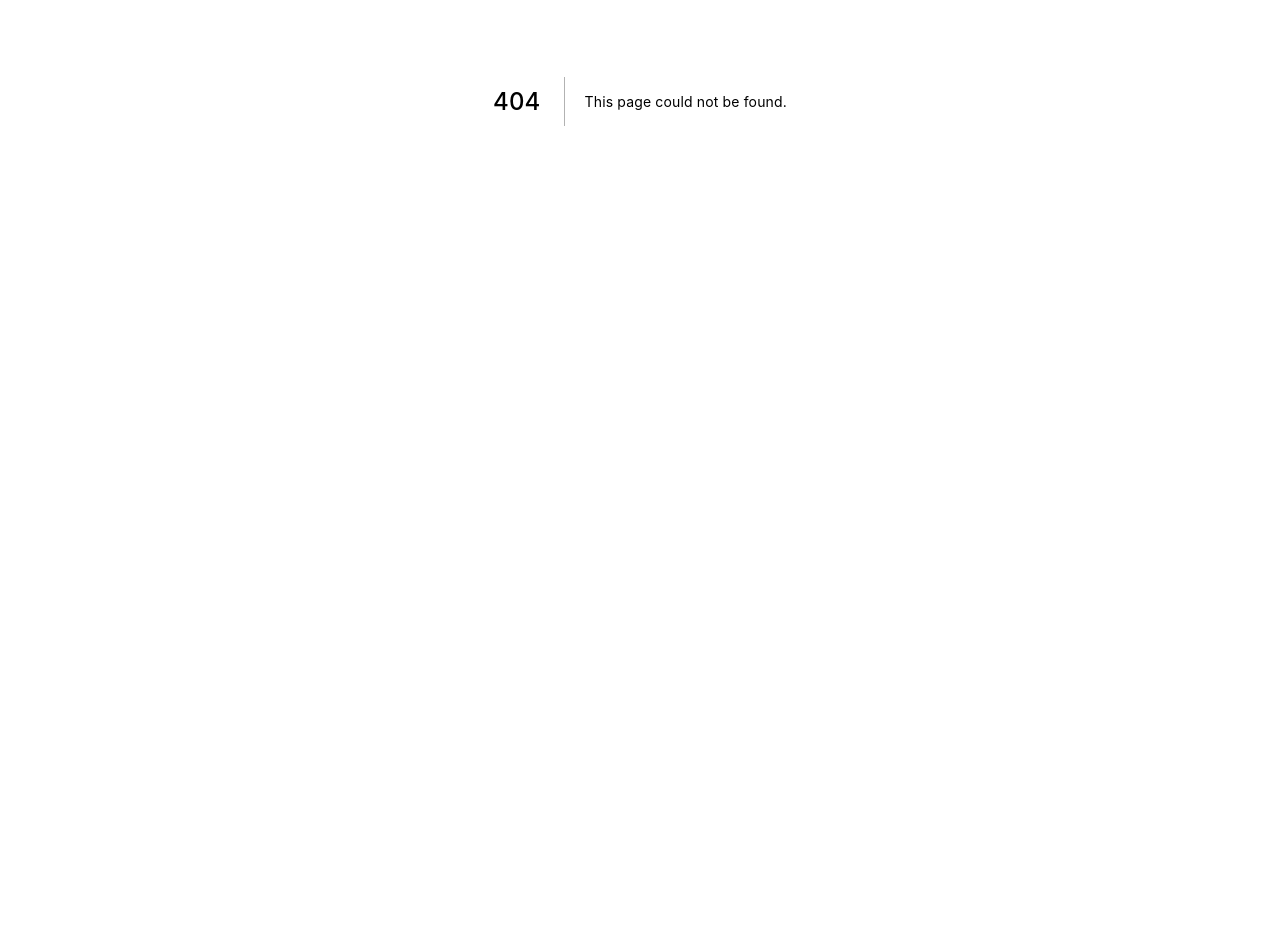
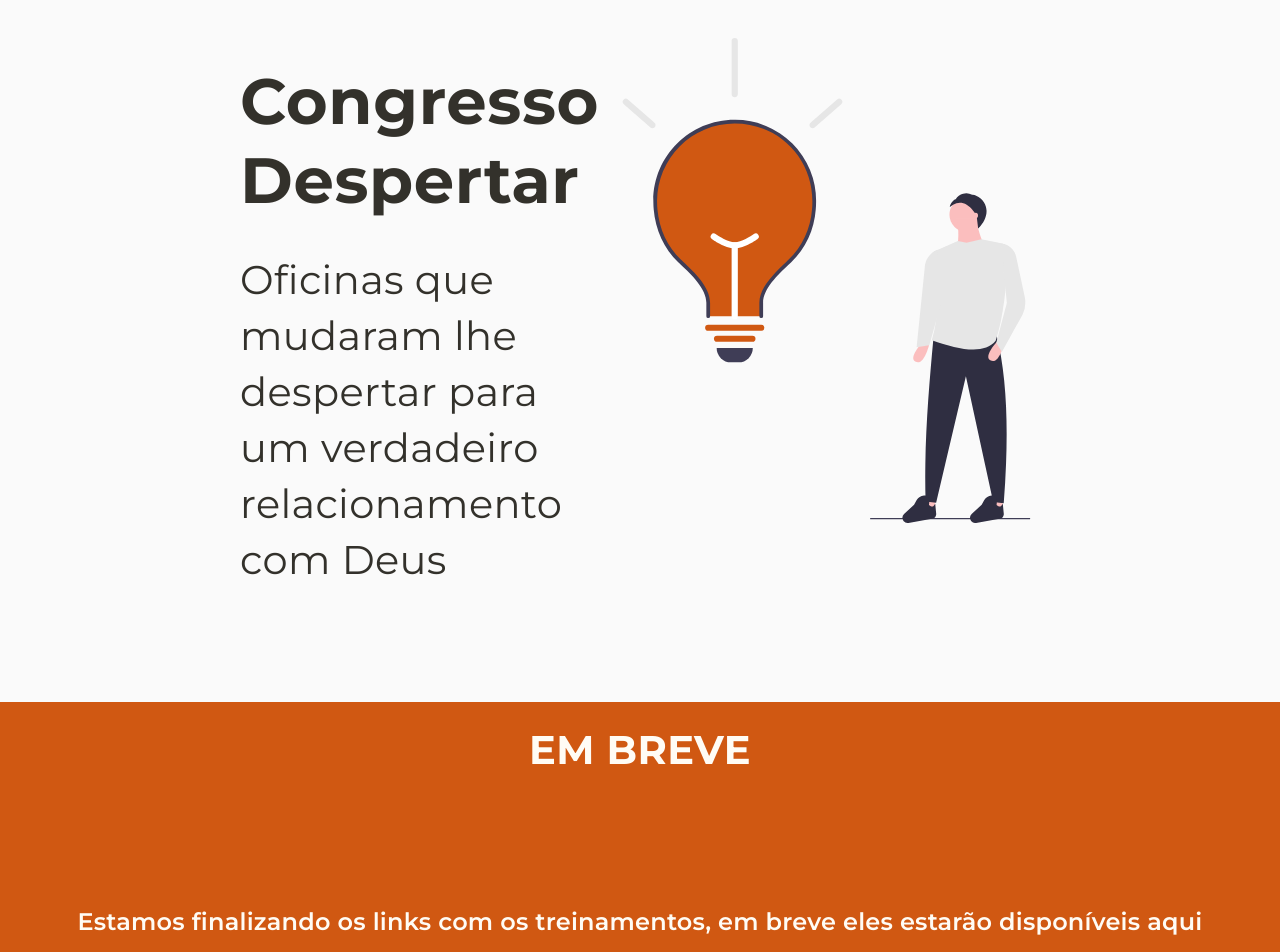
Before and after one commit to BrunoRibeiro147/feira-de-ministerios-nextjs, a Next.js app: page /oficinas in a window 1280 px wide. Before the commit this address had no page. Shown: the part 299-1251 px from the top of the page. Before the commit the page ends 800 px from the top, so only its background shows below. Built offline with nearby package versions, Linux system fonts and the light colour scheme.

Commit message:
:sparkles: Feat: Add new 'oficinas' page and make some import adjustments

```diff
--- /dev/null
+++ b/src/components/Card/index.ts
@@ -0,0 +1,3 @@
+import { Card } from './Card'
+
+export { Card }
--- /dev/null
+++ b/src/components/Header/index.ts
@@ -0,0 +1,3 @@
+import { Header } from './Header'
+
+export { Header }
--- /dev/null
+++ b/src/components/index.ts
@@ -0,0 +1,4 @@
+import { Card } from './Card';
+import { Header } from './Header'
+
+export { Card, Header }
--- a/src/pages/_app.tsx
+++ b/src/pages/_app.tsx
@@ -10,7 +10,7 @@ const MyApp: React.FC<AppProps> = ({ Component, pageProps }) => {
       <ThemeProvider theme={theme}>
         <CssBaseline />
         <Head>
-          <title>Feira de Ministérios 2021</title>
+          <title>Nova Jovens</title>
         </Head>
         <Component {...pageProps} />
       </ThemeProvider>
--- a/src/pages/index.tsx
+++ b/src/pages/index.tsx
@@ -8,8 +8,7 @@ import {
 } from '@material-ui/core';
 import { FiSearch } from 'react-icons/fi';
 import { useStyles } from '../styles/home/index';
-import { Card } from '../components/Card/Card';
-import { Header } from '../components/Header/Header'
+import { Card, Header } from '../components';
 import { client } from '../lib/prismic';
 import { Document } from 'prismic-javascript/types/documents';
 import Link from 'next/link'
--- /dev/null
+++ b/src/pages/oficinas.tsx
@@ -0,0 +1,52 @@
+
+import {
+  Box,
+  Typography,
+} from '@material-ui/core';
+
+import { useStyles } from '../styles/home';
+import { Header } from '../components'
+
+
+const Home: React.FC = () => {
+  const classes = useStyles();
+
+  return (
+    <Box>
+      <Box className={classes.container}>
+        <Header />
+        <Box className={classes.welcomeContainer}>
+          <Box className={classes.row}>
+            <Box style={{ maxWidth: 620 }}>
+              <Typography className={classes.title}>
+                Congresso Despertar
+				      </Typography>
+              <Typography className={classes.subTitle}>
+                Oficinas que mudaram lhe despertar para um verdadeiro
+                relacionamento com Deus
+				      </Typography>
+            </Box>
+            <Box display={{ xs: 'none', lg: 'block' }}>
+              <img src="/lightbulb.svg" alt="" height="485px" width="455px" />
+            </Box>
+          </Box>
+        </Box>
+      </Box>
+
+      <Box
+        className={classes.attentionSection}
+        style={{ backgroundColor: '#D05812' }}
+      >
+        <Typography className={classes.attentionSectionTitle}>
+          EM BREVE
+        </Typography>
+        <Typography className={classes.attentionSectionsubTitle}>
+          Estamos finalizando os links com os treinamentos, em breve eles
+          estarão disponíveis aqui
+        </Typography>
+      </Box>
+    </Box>
+  );
+}
+
+export default Home;
```
Also changed, not shown: src/pages/forcajovem.tsx (+5 -3 lines), src/pages/nibacademic.tsx (+5 -3 lines), public/lightbulb.svg (added).
